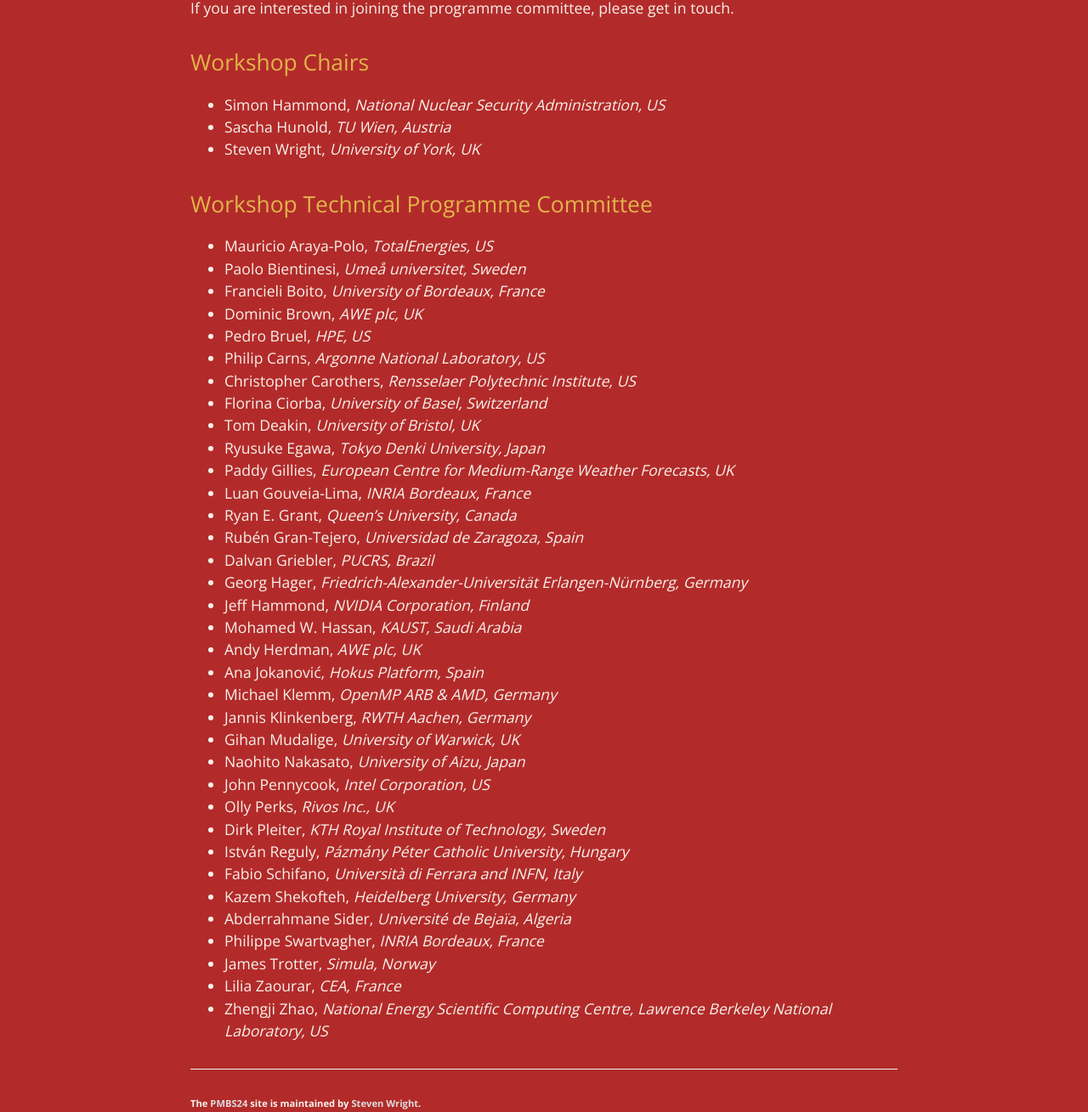
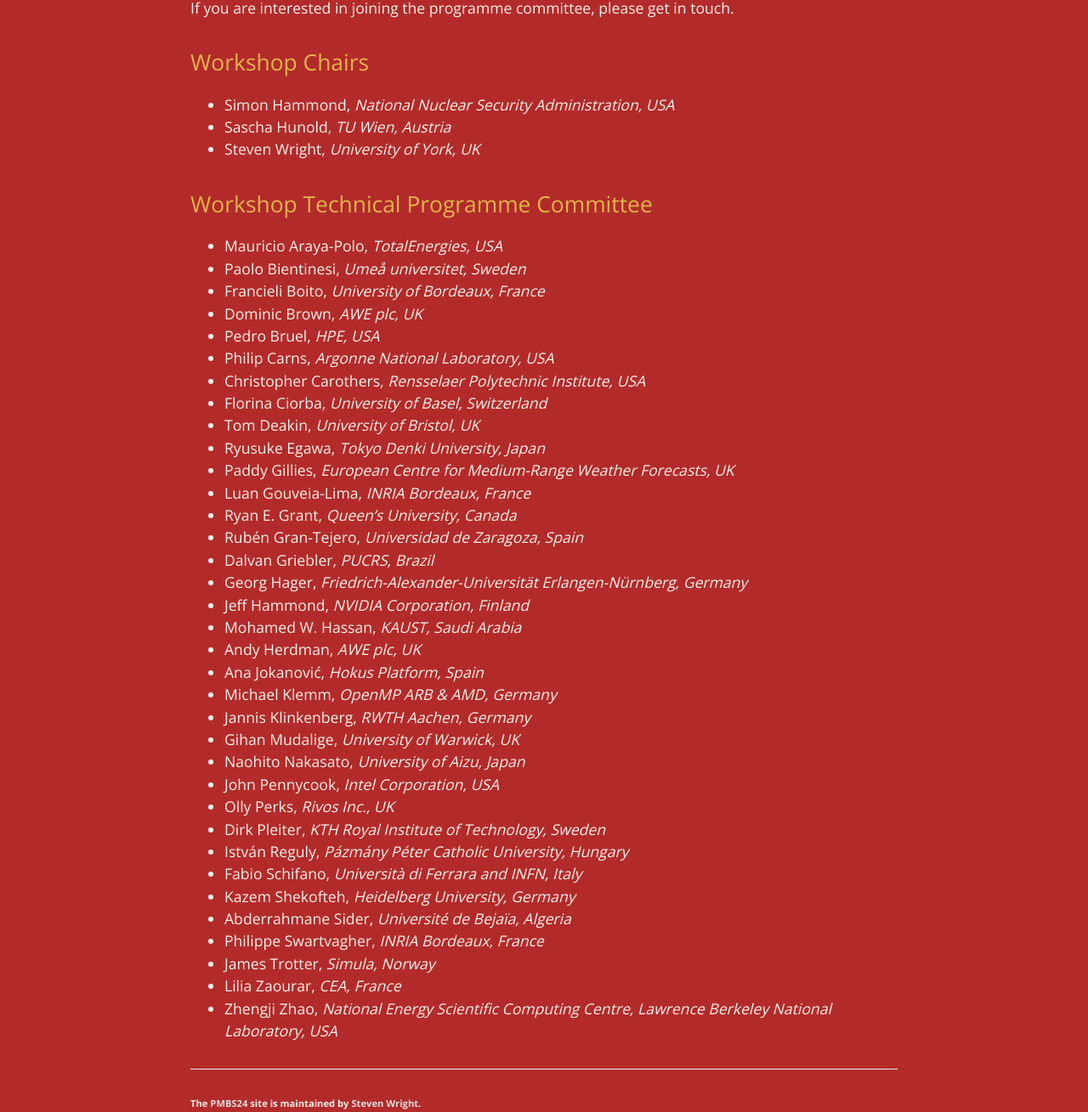
Before and after one commit to pmbs-workshop/pmbs-workshop.github.io, a Jekyll site: the page built from programmecommittee.markdown, in a window 1280 px wide. Shown: the part 744-2053 px from the top of the page at 85% size. Built offline with Jekyll 4.4.1, drawn with Linux system fonts in a browser that asks for light colours.

```diff
--- a/programmecommittee.markdown
+++ b/programmecommittee.markdown
@@ -13,20 +13,20 @@ If you are interested in joining the programme committee, please get in touch.
 Workshop Chairs
 ---------------
 
-* Simon Hammond, _National Nuclear Security Administration, US_
+* Simon Hammond, _National Nuclear Security Administration, USA_
 * Sascha Hunold, _TU Wien, Austria_
 * Steven Wright, _University of York, UK_
 
 Workshop Technical Programme Committee
 ------------------------------------
 
-* Mauricio Araya-Polo, _TotalEnergies, US_
+* Mauricio Araya-Polo, _TotalEnergies, USA_
 * Paolo Bientinesi, _Umeå universitet, Sweden_
 * Francieli Boito, _University of Bordeaux, France_
 * Dominic Brown, _AWE plc, UK_
-* Pedro Bruel, _HPE, US_
-* Philip Carns, _Argonne National Laboratory, US_
-* Christopher Carothers, _Rensselaer Polytechnic Institute, US_
+* Pedro Bruel, _HPE, USA_
+* Philip Carns, _Argonne National Laboratory, USA_
+* Christopher Carothers, _Rensselaer Polytechnic Institute, USA_
 * Florina Ciorba, _University of Basel, Switzerland_
 * Tom Deakin, _University of Bristol, UK_
 * Ryusuke Egawa, _Tokyo Denki University, Japan_
@@ -44,7 +44,7 @@ Workshop Technical Programme Committee
 * Jannis Klinkenberg, _RWTH Aachen, Germany_
 * Gihan Mudalige, _University of Warwick, UK_
 * Naohito Nakasato, _University of Aizu, Japan_
-* John Pennycook, _Intel Corporation, US_
+* John Pennycook, _Intel Corporation, USA_
 * Olly Perks, _Rivos Inc., UK_
 * Dirk Pleiter, _KTH Royal Institute of Technology, Sweden_
 * István Reguly, _Pázmány Péter Catholic University, Hungary_
@@ -54,4 +54,4 @@ Workshop Technical Programme Committee
 * Philippe Swartvagher, _INRIA Bordeaux, France_
 * James Trotter, _Simula, Norway_
 * Lilia Zaourar, _CEA, France_
-* Zhengji Zhao, _National Energy Scientific Computing Centre, Lawrence Berkeley National Laboratory, US_
+* Zhengji Zhao, _National Energy Scientific Computing Centre, Lawrence Berkeley National Laboratory, USA_
```
Also changed, not shown: schedule.markdown (+8 -8 lines).
